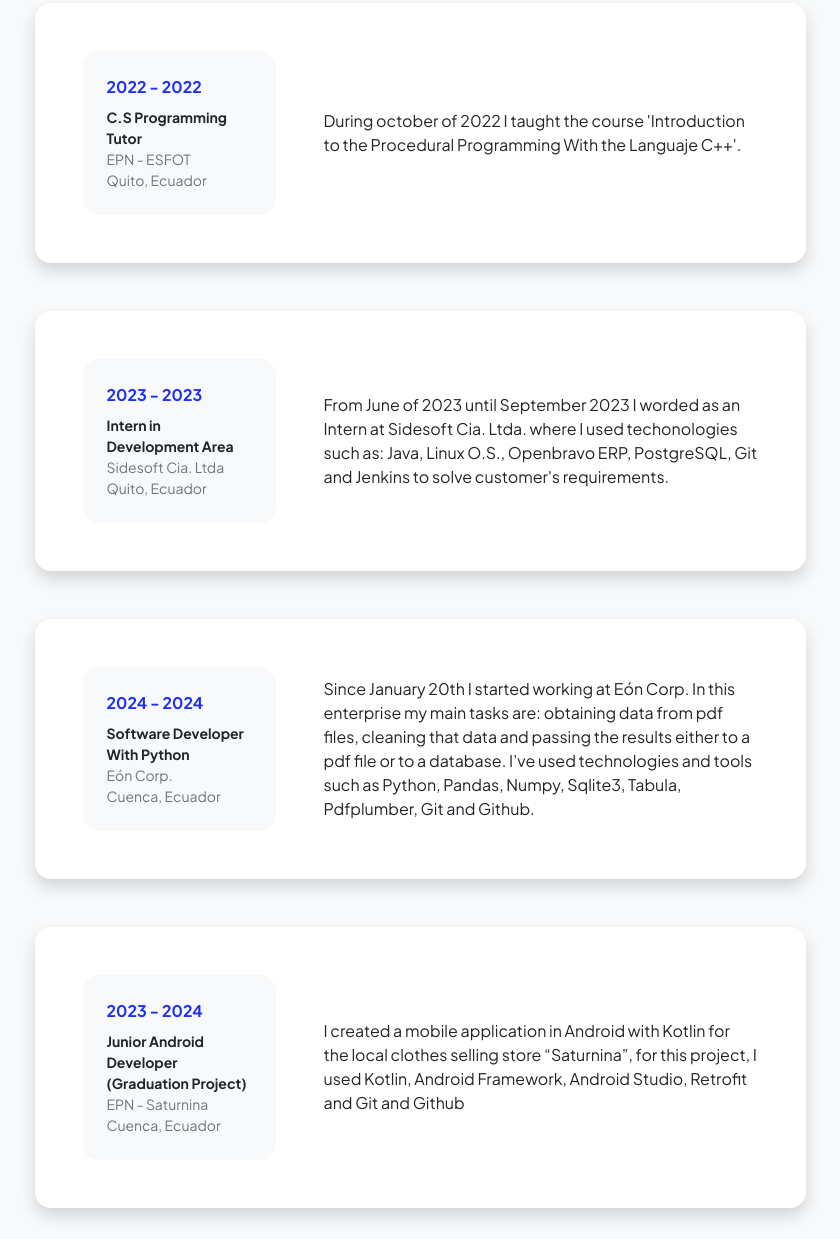
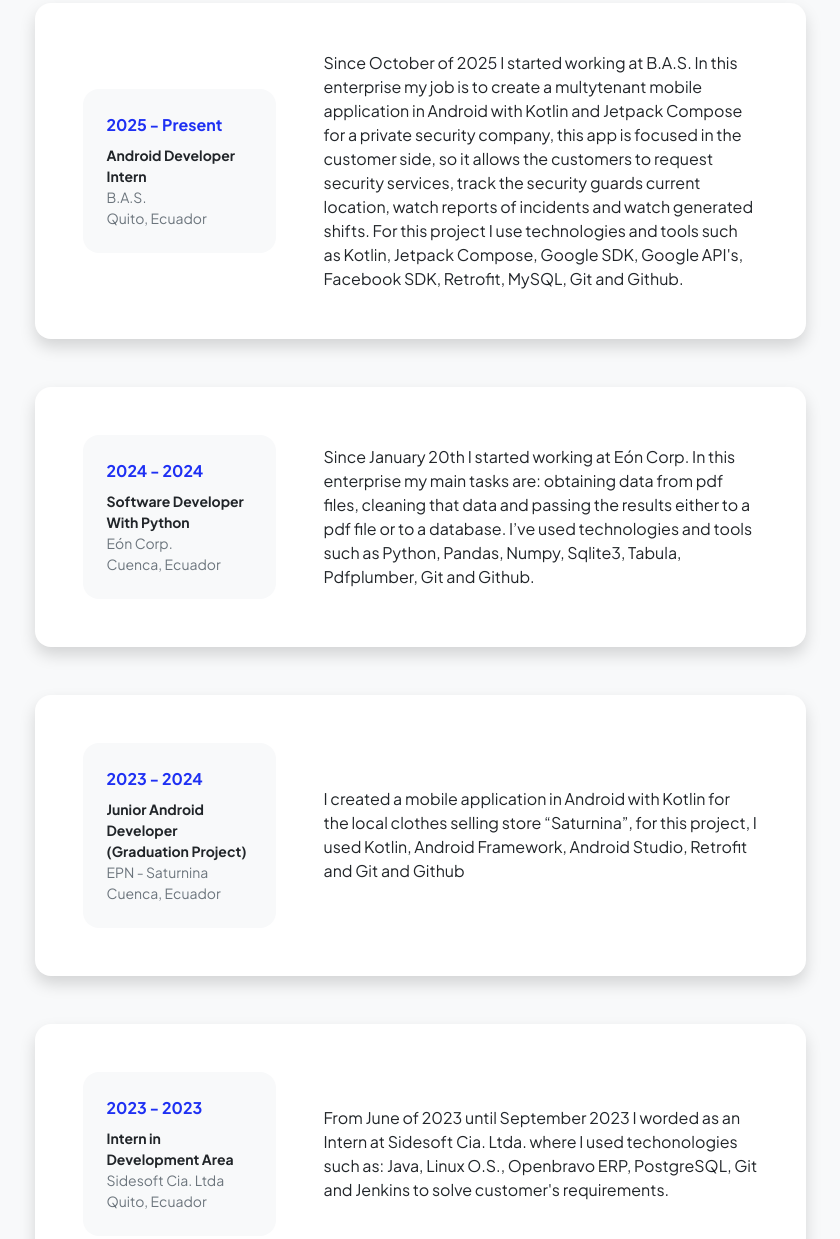
Before and after one commit to J-Pinos3/JP_cv, a plain HTML site: page Work/resume.html in a window 1280 px wide. Shown: the part 305-1544 px from the top of the page, without its empty margins (220-1060 px from the left). Drawn offline with nearby package versions, Linux system fonts and the light colour scheme.

Commit message:
update Cv 15-12-2026

```diff
--- a/Work/resume.html
+++ b/Work/resume.html
@@ -52,23 +52,71 @@
                                     Download Resume
                                 </a>
                             </div>
-                            <!-- Experience Card 1-->
+
+                            <!-- Experience Card 5-->
                             <div class="card shadow border-0 rounded-4 mb-5">
                                 <div class="card-body p-5">
                                     <div class="row align-items-center gx-5">
                                         <div class="col text-center text-lg-start mb-4 mb-lg-0">
                                             <div class="bg-light p-4 rounded-4">
-                                                <div class="text-primary fw-bolder mb-2">2022 - 2022</div>
-                                                <div class="small fw-bolder">C.S Programming Tutor</div>
-                                                <div class="small text-muted">EPN - ESFOT</div>
+                                                <div class="text-primary fw-bolder mb-2">2025 - Present</div>
+                                                <div class="small fw-bolder">Android Developer Intern</div>
+                                                <div class="small text-muted">B.A.S.</div>
                                                 <div class="small text-muted">Quito, Ecuador</div>
                                             </div>
                                         </div>
-                                        <div class="col-lg-8"><div>During october of 2022 I taught the course 'Introduction to the Procedural Programming With the Languaje C++'.
+                                        <div class="col-lg-8"><div>
+                                            Since October of 2025 I started working at B.A.S. In this enterprise my job is to create a multytenant mobile application
+                                            in Android with Kotlin and Jetpack Compose for a private security company, this app is focused in the customer side,
+                                            so it allows the customers to request security services, track the security guards current location, watch reports of incidents and watch
+                                            generated shifts. For this project I use technologies and tools such as Kotlin, Jetpack Compose, Google SDK, Google API's,
+                                            Facebook SDK, Retrofit, MySQL, Git and Github.
                                         </div></div>
                                     </div>
                                 </div>
                             </div>
+
+                            <!-- Experience Card 4-->
+                            <div class="card shadow border-0 rounded-4 mb-5">
+                                <div class="card-body p-5">
+                                    <div class="row align-items-center gx-5">
+                                        <div class="col text-center text-lg-start mb-4 mb-lg-0">
+                                            <div class="bg-light p-4 rounded-4">
+                                                <div class="text-primary fw-bolder mb-2">2024 - 2024</div>
+                                                <div class="small fw-bolder">Software Developer With Python</div>
+                                                <div class="small text-muted">Eón Corp.</div>
+                                                <div class="small text-muted">Cuenca, Ecuador</div>
+                                            </div>
+                                        </div>
+                                        <div class="col-lg-8"><div>
+                                            Since January 20th I started working at Eón Corp. In this enterprise my main tasks are: obtaining data from pdf files,
+                                            cleaning that data and passing the results either to a pdf file or to a database. I’ve used technologies and tools such
+                                            as Python, Pandas, Numpy, Sqlite3, Tabula, Pdfplumber, Git and Github.
+                                        </div></div>
+                                    </div>
+                                </div>
+                            </div>
+
+                            <!-- Experience Card 3-->
+                            <div class="card shadow border-0 rounded-4 mb-5">
+                                <div class="card-body p-5">
+                                    <div class="row align-items-center gx-5">
+                                        <div class="col text-center text-lg-start mb-4 mb-lg-0">
+                                            <div class="bg-light p-4 rounded-4">
+                                                <div class="text-primary fw-bolder mb-2">2023 - 2024</div>
+                                                <div class="small fw-bolder">Junior Android Developer (Graduation Project)</div>
+                                                <div class="small text-muted">EPN - Saturnina</div>
+                                                <div class="small text-muted">Cuenca, Ecuador</div>
+                                            </div>
+                                        </div>
+                                        <div class="col-lg-8"><div>
+                                            I created a mobile application in Android with Kotlin for the local clothes selling store “Saturnina”, for this project, I
+                                            used Kotlin, Android Framework, Android Studio, Retrofit and Git and Github
+                                        </div></div>
+                                    </div>
+                                </div>
+                            </div>
+
                             <!-- Experience Card 2-->
                             <div class="card shadow border-0 rounded-4 mb-5">
                                 <div class="card-body p-5">
@@ -89,48 +137,27 @@
                                     </div>
                                 </div>
                             </div>
-                            <!-- Experience Card 3-->
 
+                            <!-- Experience Card 1-->
                             <div class="card shadow border-0 rounded-4 mb-5">
                                 <div class="card-body p-5">
                                     <div class="row align-items-center gx-5">
                                         <div class="col text-center text-lg-start mb-4 mb-lg-0">
                                             <div class="bg-light p-4 rounded-4">
-                                                <div class="text-primary fw-bolder mb-2">2024 - 2024</div>
-                                                <div class="small fw-bolder">Software Developer With Python</div>
-                                                <div class="small text-muted">Eón Corp.</div>
-                                                <div class="small text-muted">Cuenca, Ecuador</div>
+                                                <div class="text-primary fw-bolder mb-2">2022 - 2022</div>
+                                                <div class="small fw-bolder">C.S Programming Tutor</div>
+                                                <div class="small text-muted">EPN - ESFOT</div>
+                                                <div class="small text-muted">Quito, Ecuador</div>
                                             </div>
                                         </div>
-                                        <div class="col-lg-8"><div>
-                                            Since January 20th I started working at Eón Corp. In this enterprise my main tasks are: obtaining data from pdf files,
-                                            cleaning that data and passing the results either to a pdf file or to a database. I’ve used technologies and tools such
-                                            as Python, Pandas, Numpy, Sqlite3, Tabula, Pdfplumber, Git and Github.
+                                        <div class="col-lg-8"><div>During october of 2022 I taught the course 'Introduction to the Procedural Programming With the Languaje C++'.
                                         </div></div>
                                     </div>
                                 </div>
                             </div>
 
-                            <!-- Experience Card 4-->
 
-                            <div class="card shadow border-0 rounded-4 mb-5">
-                                <div class="card-body p-5">
-                                    <div class="row align-items-center gx-5">
-                                        <div class="col text-center text-lg-start mb-4 mb-lg-0">
-                                            <div class="bg-light p-4 rounded-4">
-                                                <div class="text-primary fw-bolder mb-2">2023 - 2024</div>
-                                                <div class="small fw-bolder">Junior Android Developer (Graduation Project)</div>
-                                                <div class="small text-muted">EPN - Saturnina</div>
-                                                <div class="small text-muted">Cuenca, Ecuador</div>
-                                            </div>
-                                        </div>
-                                        <div class="col-lg-8"><div>
-                                            I created a mobile application in Android with Kotlin for the local clothes selling store “Saturnina”, for this project, I
-                                            used Kotlin, Android Framework, Android Studio, Retrofit and Git and Github
-                                        </div></div>
-                                    </div>
-                                </div>
-                            </div>
+
                         </section>
                         <!-- Education Section-->
                         <section>
@@ -163,7 +190,7 @@
                                     <div class="row align-items-center gx-5">
                                         <div class="col text-center text-lg-start mb-4 mb-lg-0">
                                             <div class="bg-light p-4 rounded-4">
-                                                <div class="text-secondary fw-bolder mb-2">2024 - To the moment</div>
+                                                <div class="text-secondary fw-bolder mb-2">2024 - Present</div>
                                                 <div class="mb-2">
                                                     <div class="small fw-bolder">Escuela Politécnica Nacional</div>
                                                     <div class="small text-muted">Quito, Ecuador</div>
@@ -227,10 +254,10 @@
                                         </div>
 
                                         <div class="row row-cols-1 row-cols-md-4 mb-4">
+                                            <div class="col mb-4 mb-md-0"><div class="d-flex align-items-center bg-light rounded-4 p-2 h-100"> Electronics / Arduino</div></div>
                                             <div class="col mb-4 mb-md-0"><div class="d-flex align-items-center bg-light rounded-4 p-2 h-100">Version Control</div></div>
                                             <div class="col mb-4 mb-md-0"><div class="d-flex align-items-center bg-light rounded-4 p-2 h-100">Relational Databases</div></div>
                                             <div class="col mb-4 mb-md-0"><div class="d-flex align-items-center bg-light rounded-4 p-2 h-100">Linux Based O.S.</div></div>
-                                            <div class="col mb-4 mb-md-0"><div class="d-flex align-items-center bg-light rounded-4 p-2 h-100">Basic Electronics / Arduino</div></div>
 
                                         </div>
                                     </div>
@@ -270,6 +297,9 @@
                                             <div class="col"><div class="d-flex align-items-center bg-light rounded-4 p-3 h-100">Flask</div></div>
                                             <div class="col"><div class="d-flex align-items-center bg-light rounded-4 p-3 h-100">SDL</div></div>
                                         </div>
+                                        <div class="row row-cols-1 row-cols-md-4 mb-4">
+                                            <div class="col mb-4 mb-md-0"><div class="d-flex align-items-center bg-light rounded-4 p-3 h-100">Android NDK</div></div>
+                                        </div>
                                     </div>
                                 </div>
                             </div>
```
Also changed, not shown: Work/contact.html (+2 -1 lines), Work/index.html (+2 -1 lines), Work/projects.html (+16 -0 lines), 1 other file.
